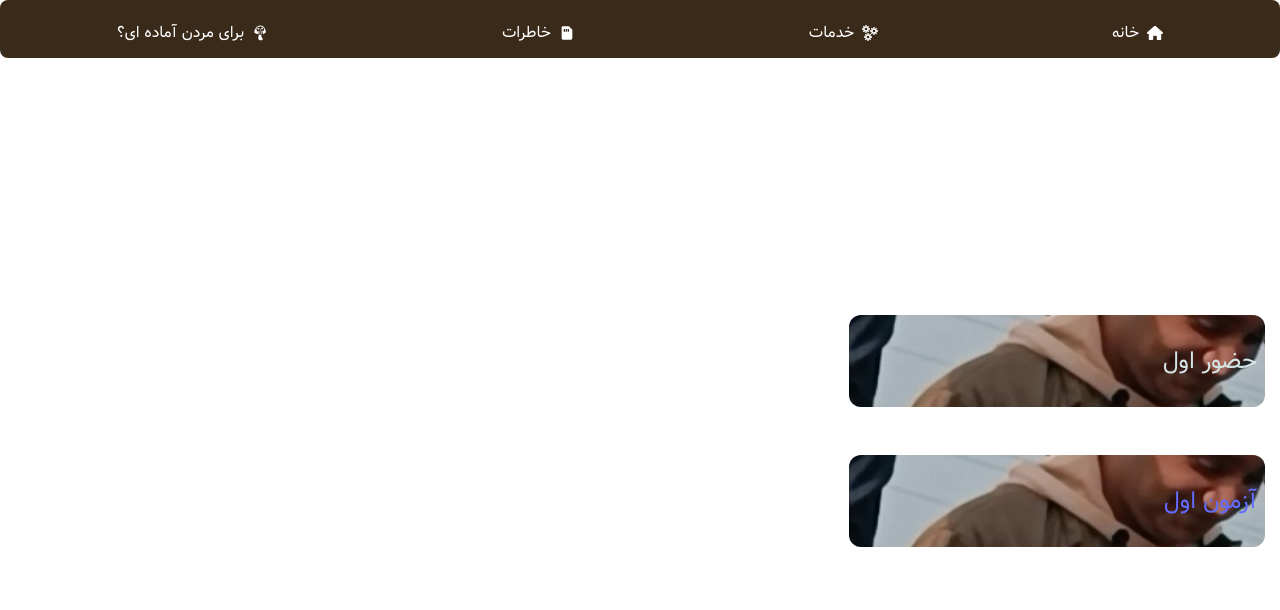
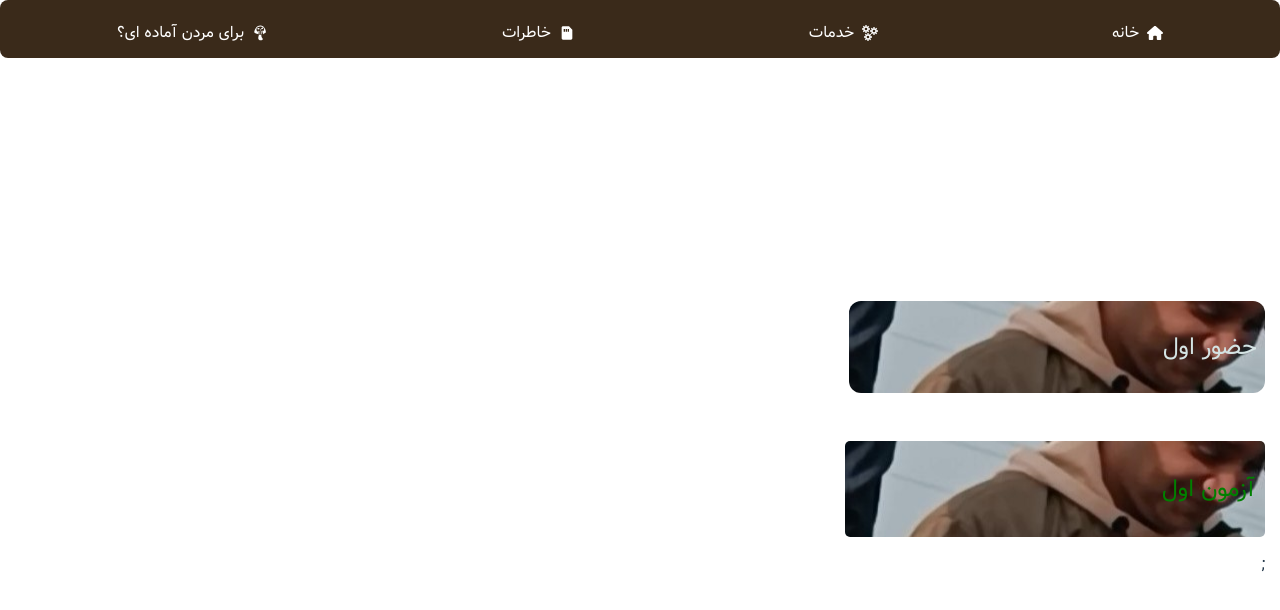
Before and after one commit to medicalalireza/check, a React (Vite) app: page /check/project/memory in a window 1280 px wide. Shown: the top 610 px of the page. Built offline with nearby package versions, Linux system fonts and the light colour scheme.

Commit message:
Update Memory.tsx

```diff
--- a/src/pages/Project/Memories/Memory.tsx
+++ b/src/pages/Project/Memories/Memory.tsx
@@ -3,6 +3,12 @@ import Navbar from "../../../components/Navbar/Navbar";
 import "./Memory.css";
 import { Link } from "react-router-dom";
 const Memory = () => {
+    const divStyle = {
+    color: 'green',
+    padding: '10px',
+    borderRadius: '5px'
+  };
+
   return (
     <div>
       <div className="header">
@@ -17,12 +23,13 @@ const Memory = () => {
           </Link>
         </div>
         <div className="boxes">
-          <Link to="exam">
-            <div className="weeklyTop">
+          <Link to="https://medicalalireza.github.io/quiz/">
+            <div className="weeklyTop" style={divStyle}>
               <h2 className="exam">آزمون اول</h2>
             </div>
           </Link>
         </div>
+        ;
       </div>
     </div>
   );
```
